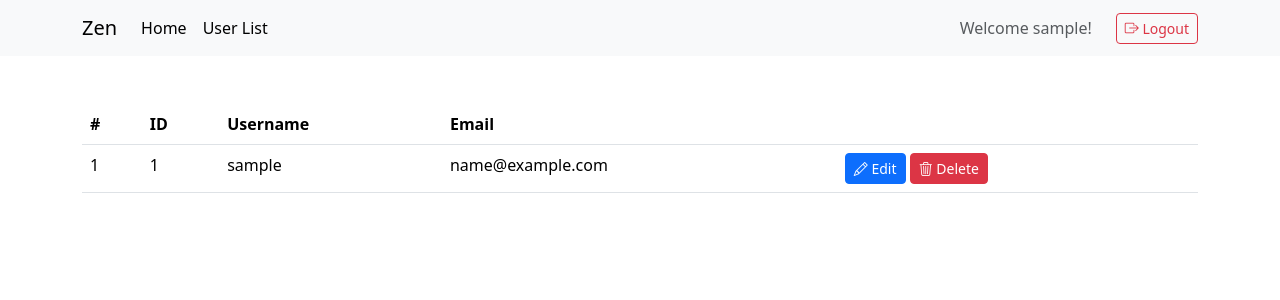
After one commit to yellhtetaung/PHP_tutorial_KMD, a PHP site: page /userList.php in a window 1280 px wide. The commit adds this page. Shown: the top 300 px of the page. Run offline with PHP 8.4, Linux system fonts and the light colour scheme; the visitor is signed in with stand-in values (Sample User, id 1).

Commit message:
update: finished user list

```diff
--- /dev/null
+++ b/adminLayout.php
@@ -0,0 +1,52 @@
+<?php include('./process/auth.php'); ?>
+
+<!DOCTYPE html>
+<html lang="en">
+
+<head>
+    <meta charset="UTF-8">
+    <meta name="viewport" content="width=device-width, initial-scale=1.0">
+    <title>Document</title>
+    <link href="https://cdn.jsdelivr.net/npm/bootstrap@5.3.7/dist/css/bootstrap.min.css" rel="stylesheet" integrity="sha384-LN+7fdVzj6u52u30Kp6M/trliBMCMKTyK833zpbD+pXdCLuTusPj697FH4R/5mcr" crossorigin="anonymous">
+    <link rel="stylesheet" href="https://cdn.jsdelivr.net/npm/bootstrap-icons@1.13.1/font/bootstrap-icons.min.css">
+    <link rel="stylesheet" href="css/styles.css?v=<?php echo time(); ?>" />
+</head>
+
+<body>
+    <nav class="navbar navbar-expand-lg bg-body-tertiary">
+        <div class="container mx-auto">
+            <a class="navbar-brand" href="index.php">Zen</a>
+            <button class="navbar-toggler" type="button" data-bs-toggle="collapse" data-bs-target="#navbarText" aria-controls="navbarText" aria-expanded="false" aria-label="Toggle navigation">
+                <span class="navbar-toggler-icon"></span>
+            </button>
+
+            <div class="collapse navbar-collapse" id="navbarText">
+                <ul class="navbar-nav me-auto mb-2 mb-lg-0">
+                    <li class="nav-item">
+                        <a class="nav-link active" aria-current="page" href="index.php">Home</a>
+                    </li>
+
+                    <li class="nav-item">
+                        <a class="nav-link active" aria-current="page" href="userList.php">User List</a>
+                    </li>
+                </ul>
+
+                <div class="d-flex align-items-center justify-content-end gap-4">
+                    <p class="text-muted mb-0">
+                        Welcome <?php echo htmlspecialchars($username); ?>!
+                    </p>
+
+                    <a href="process/logout_process.php" class="btn btn-outline-danger btn-sm">
+                        <i class="bi bi-box-arrow-right"></i>
+                        Logout
+                    </a>
+                </div>
+            </div>
+        </div>
+    </nav>
+
+    <script src="https://cdn.jsdelivr.net/npm/@popperjs/core@2.11.8/dist/umd/popper.min.js" integrity="sha384-I7E8VVD/ismYTF4hNIPjVp/Zjvgyol6VFvRkX/vR+Vc4jQkC+hVqc2pM8ODewa9r" crossorigin="anonymous"></script>
+    <script src="https://cdn.jsdelivr.net/npm/bootstrap@5.3.7/dist/js/bootstrap.min.js" integrity="sha384-7qAoOXltbVP82dhxHAUje59V5r2YsVfBafyUDxEdApLPmcdhBPg1DKg1ERo0BZlK" crossorigin="anonymous"></script>
+</body>
+
+</html>
--- a/connection.php
+++ b/connection.php
@@ -1,7 +1,7 @@
 <?php
-$servername = "localhost";
+$servername = "127.0.0.1:3306";
 $username = "root";
-$password = "";
+$password = "Yehtetaung@2481998";
 $dbname = "L5DC113";
 
 // Create connection
@@ -11,4 +11,3 @@ $connection = new mysqli($servername, $username, $password, $dbname);
 if ($connection->connect_error) {
     die("Connection failed: " . $connection->connect_error);
 }
-echo "Connected successfully";
--- /dev/null
+++ b/css/styles.css
@@ -0,0 +1,5 @@
+* {
+    padding: 0;
+    margin: 0;
+    box-sizing: border-box;
+}
--- /dev/null
+++ b/process/auth.php
@@ -0,0 +1,15 @@
+<?php
+session_start();
+
+if (!isset($_SESSION['id']) || !isset($_SESSION['loggedIn'])) {
+    header("Location: login.php");
+    exit();
+} else {
+    $loggedIn = $_SESSION['loggedIn'];
+    if (!$loggedIn) {
+        header("Location: login.php");
+        exit();
+    }
+    $username = $_SESSION['username'] ?? 'Guest';
+}
+?>
--- a/process/logout_process.php
+++ b/process/logout_process.php
@@ -4,8 +4,8 @@ session_start();
 if (isset($_SESSION['id'])) {
     unset($_SESSION['id']);
 }
-if (isset($_SESSION['loggedin'])) {
-    unset($_SESSION['loggedin']);
+if (isset($_SESSION['loggedIn'])) {
+    unset($_SESSION['loggedIn']);
 }
 if (isset($_SESSION['username'])) {
     unset($_SESSION['username']);
--- /dev/null
+++ b/userList.php
@@ -0,0 +1,54 @@
+<?php
+include('./adminLayout.php');
+include('./connection.php');
+$query = 'SELECT * FROM tblUser';
+$result = mysqli_query($connection, $query);
+$rows = mysqli_num_rows($result);
+
+
+?>
+
+<main class="container mx-auto mt-5">
+    <table class="table table-hover">
+        <thead>
+            <tr>
+                <th scope="col">#</th>
+                <th scope="col">ID</th>
+                <th scope="col">Username</th>
+                <th scope="col">Email</th>
+                <th></th>
+            </tr>
+        </thead>
+        <tbody>
+            <?php
+            for ($i = 0; $i < $rows; $i++) {
+                $user = mysqli_fetch_array($result);
+                $userId = $user['user_id'];
+                $username = $user['username'];
+                $email = $user['email'];
+                $num = $i + 1;
+
+                echo "
+                <tr>
+                    <td scope='row'>{$num}</td>
+                    <td>{$userId}</td>
+                    <td>{$username}</td>
+                    <td>{$email}</td>
+                    <td>
+                        <a href='' class='btn btn-primary btn-sm'>
+                            <i class='bi bi-pencil'></i>
+                            Edit
+                        </a>
+
+                        <a href='' class='btn btn-danger btn-sm'>
+                            <i class='bi bi-trash3'></i>
+                            Delete
+                        </a>
+                    </td>
+                </tr>
+            ";
+            }
+            ?>
+        </tbody>
+    </table>
+</main>
```
Also changed, not shown: database.sql (added, +10 -0 lines), index.php (+4 -65 lines), process/login_process.php (+8 -8 lines), process/register_process.php (+6 -10 lines).
